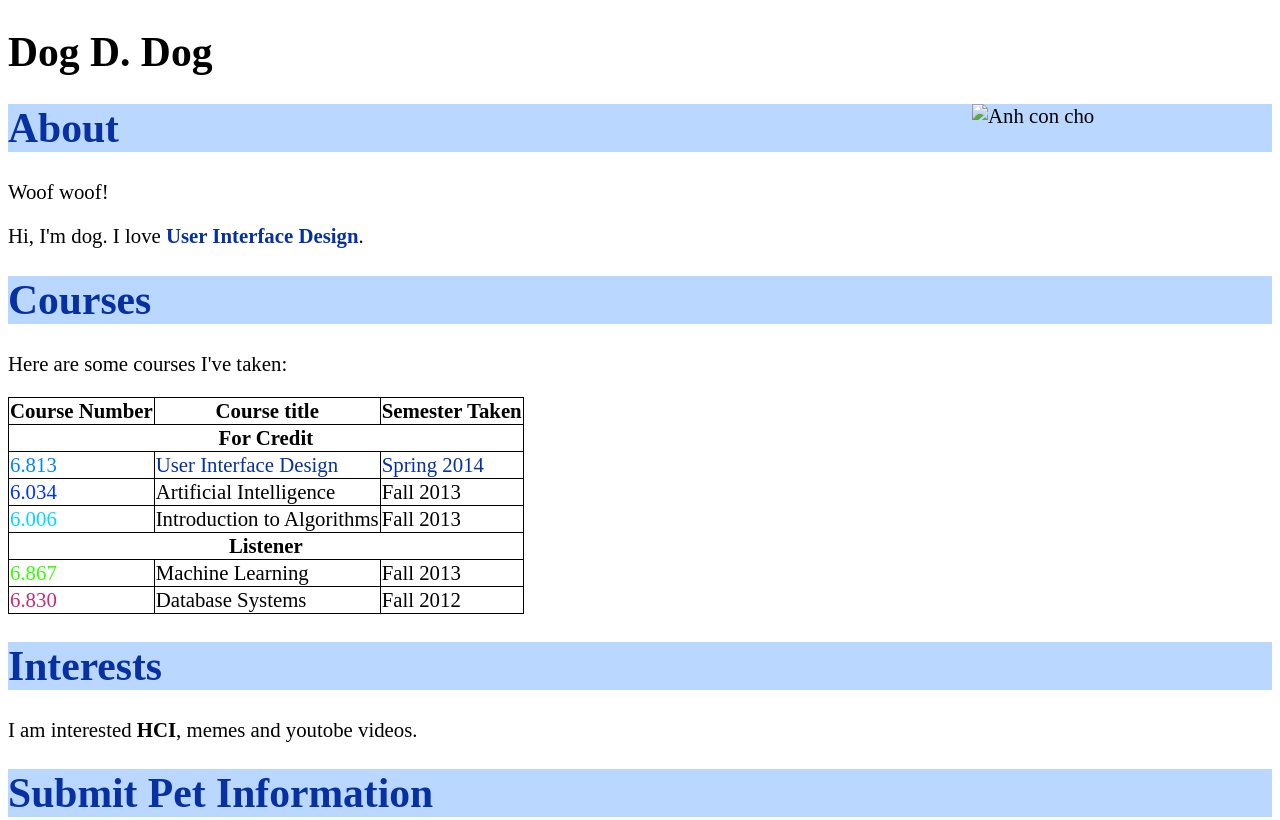
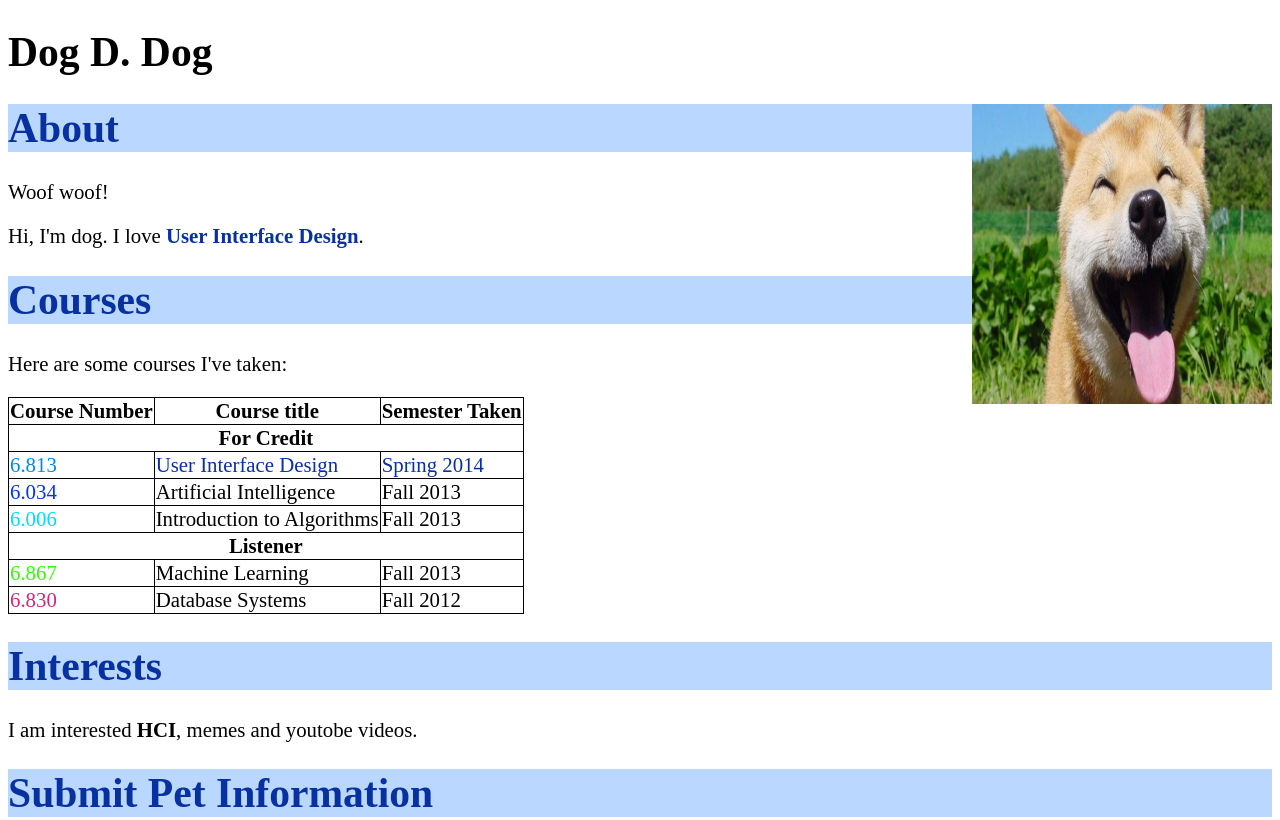
Before and after one commit to tdatowo222/dat232630984, a plain HTML site: page index.html in a window 1280 px wide. Shown: the top 820 px of the page. Drawn offline with Linux system fonts and the light colour scheme; the site is published under a folder, as on GitHub Pages, so addresses that start at the root find nothing.

Commit message:
Update index.html

```diff
--- a/index.html
+++ b/index.html
@@ -9,7 +9,7 @@
 </head>
 <body>
     <h1>Dog D. Dog</h1>
-    <img src="/anh-con-cho-26.jpg" width="300" height="300" alt="Anh con cho" align="right">
+    <img src="./anh-con-cho-26.jpg" width="300" height="300" alt="Anh con cho" align="right">
     <div>
         <h1 class="vien">About</h1>
         <p>Woof woof!</p>
```
